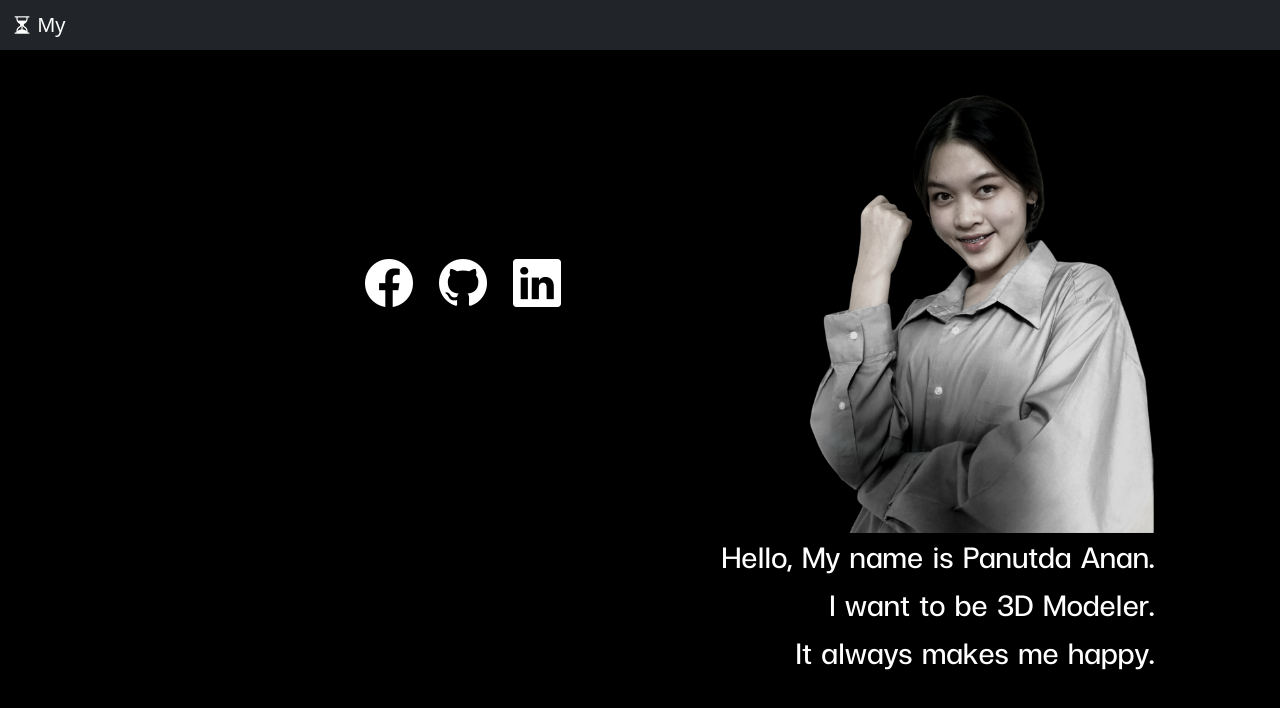
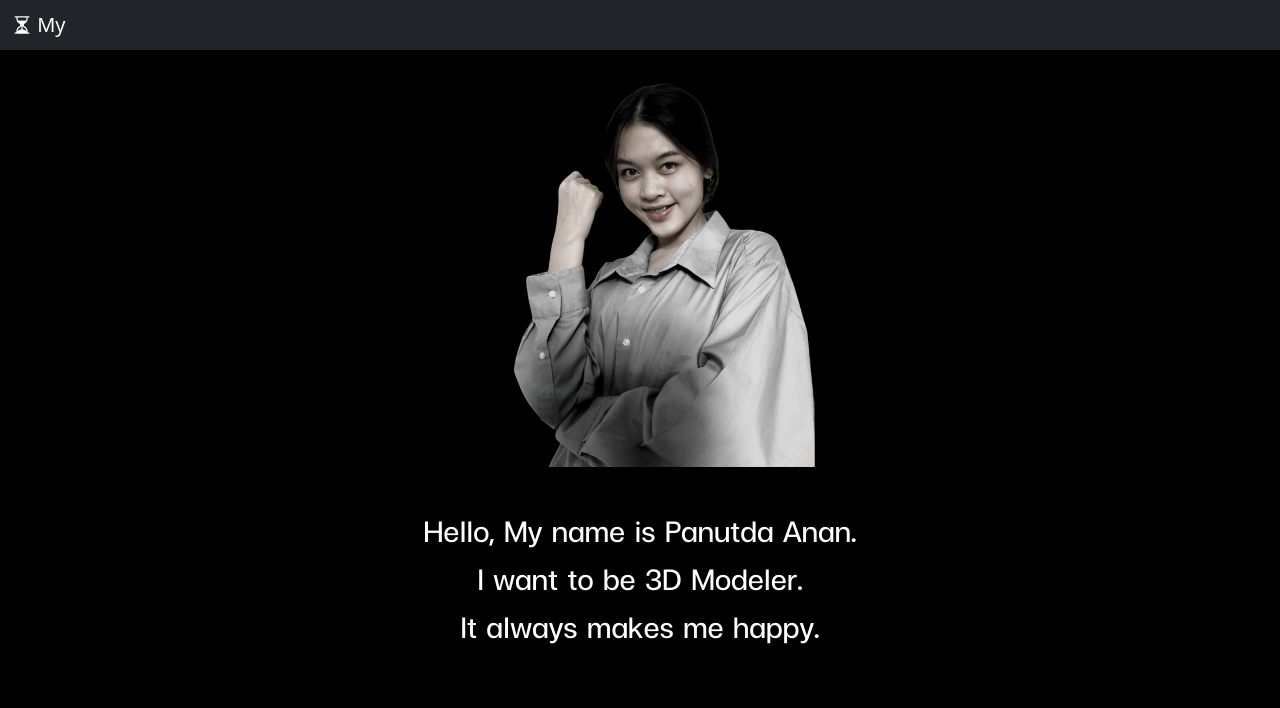
Before and after one commit to pickapp112/Portfolio, a plain HTML site: page about.html in a window 1280 px wide. Drawn offline with nearby package versions, Linux system fonts and the light colour scheme.

Commit message:
lasttttt

```diff
--- a/about.html
+++ b/about.html
@@ -24,7 +24,7 @@
         </nav>
     </header>
 
-    <section id="sectionabout">
+    <!-- <section id="sectionabout">
         <div class="row">
             <div class="col">
                 <ul class="social2">
@@ -55,6 +55,15 @@
         </div>
 
         </div>
+        </section> -->
+
+        <section id="sectionabout">
+                    <div id="textintro">
+                        <img class="imgprofile" src="img/portfolio2.png" style="width: 350px;" alt="">
+                        <h1>
+                            Hello, My name is Panutda Anan.<br>I want to be 3D Modeler.<br>It always makes me happy.
+                        </h1>
+                </div>
         </section>
 </body>
 </html>
--- a/style.css
+++ b/style.css
@@ -193,9 +193,12 @@ section:nth-child(5) {
   position: relative;
   color: white;
   /* top: 60%; */
-  right: 20%;
+  /* right: 20%; */
   font-family: "myFirstFont";
-  text-align: end;
+  text-align: center;
+}
+.imgprofile{
+  margin-bottom: 40px;
 }
 .social2{
   position: absolute;
```
Also changed, not shown: index.html (+6 -2 lines).
